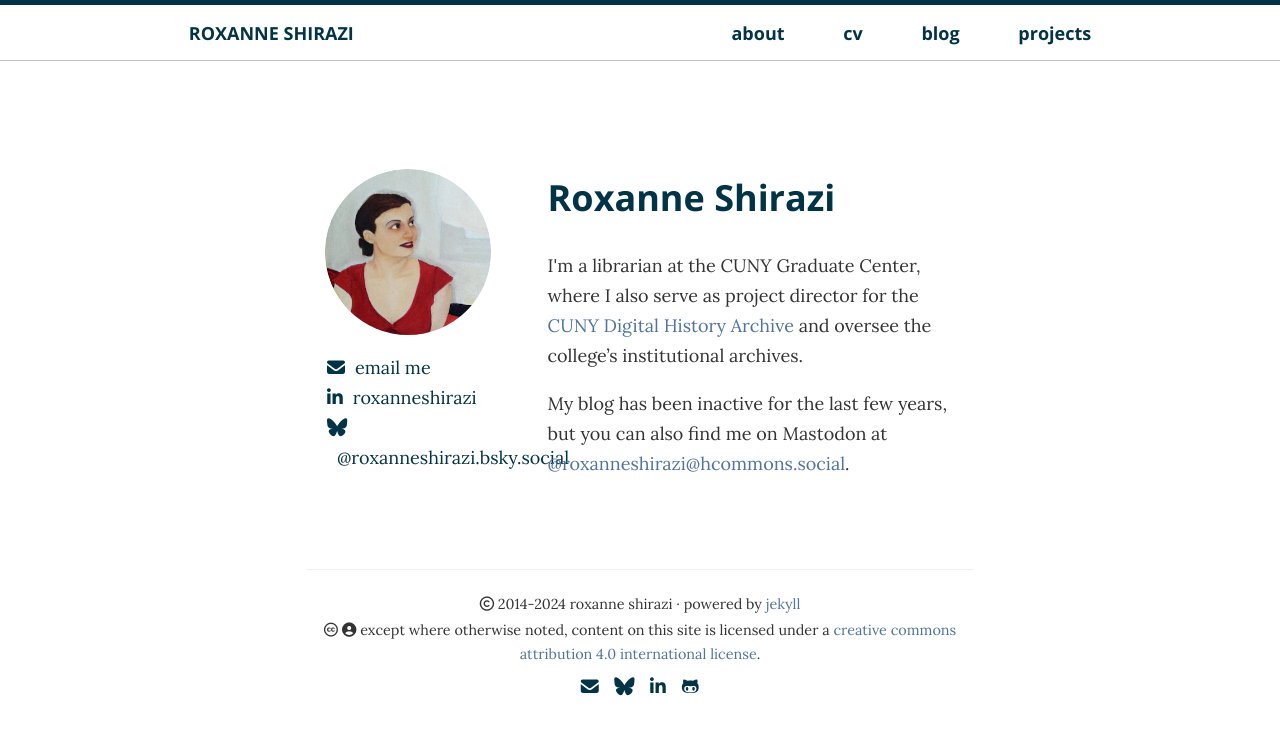
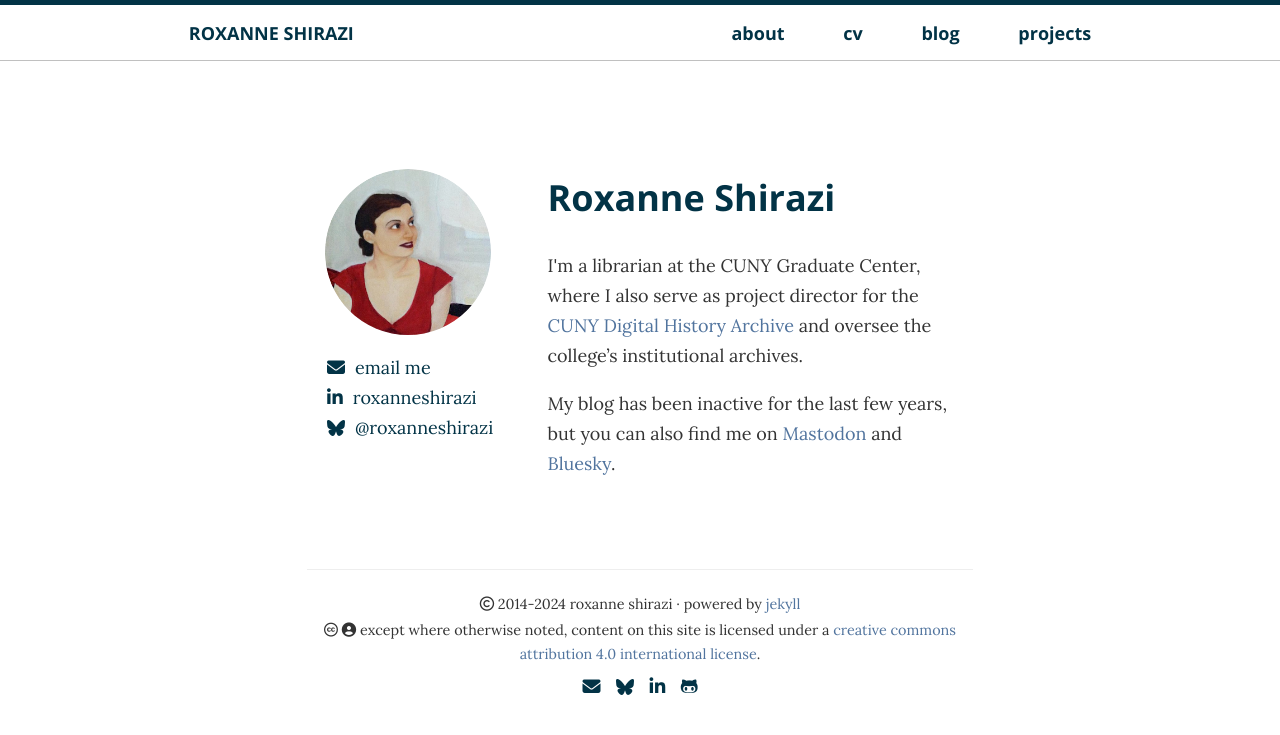
Before and after one commit to rshirazi/rshirazi.github.io, a Jekyll site: the page built from index.html, in a window 1280 px wide. Shown: the top 735 px of the page. Built offline with Jekyll 4.4.1, drawn with Linux system fonts in a browser that asks for light colours; nearby versions of some CDN libraries; library files that are not in the unit come from our copies.

Commit message:
font awesome fixes

```diff
--- a/_includes/footer.html
+++ b/_includes/footer.html
@@ -10,7 +10,7 @@
   </small>
     <div class="ftr-links">
       <a href="mailto:rshirazi@gc.cuny.edu"><i class="fa-solid fa-envelope" aria-hidden="true"></i></a>
-      <a href="https://bsky.app/profile/roxanneshirazi.bsky.social"><i class="fa-brands fa-bluesky" aria-hidden="true"></i></a>
+      <a href="https://bsky.app/profile/roxanneshirazi.bsky.social"><i class="fa-brands fa-bluesky" style="font-size: 16px;" aria-hidden="true"></i></a>
       <a href="https://www.linkedin.com/in/roxanneshirazi/"><i class="fa-brands fa-linkedin-in" aria-hidden="true"></i></a>
       <a href="https://github.com/rshirazi"><i class="fa-brands fa-github-alt" aria-hidden="true"></i></a>
     </div>
--- a/index.html
+++ b/index.html
@@ -13,7 +13,7 @@ title: Home
                 </li>
                 <li><a href="https://www.linkedin.com/in/roxanneshirazi/"><i class="fa-brands fa-linkedin-in" aria-hidden="true"></i><span class="contact-label">RoxanneShirazi</span></a>
                 </li>
-                <li><a href="https://bsky.app/profile/roxanneshirazi.bsky.social"><i class="fa-brands fa-bluesky" aria-hidden="true"></i><span class="contact-label">@roxanneshirazi.bsky.social</span></a>
+                <li><a href="https://bsky.app/profile/roxanneshirazi.bsky.social"><i class="fa-brands fa-bluesky" style="font-size: 16px;" aria-hidden="true"></i><span class="contact-label">@roxanneshirazi</span></a>
                 </li>
             </ul>
         </div>
@@ -23,7 +23,7 @@ title: Home
                 <h1 class="landing-title">Roxanne Shirazi</h1>
                 I'm a librarian at the CUNY Graduate Center, where I also serve as project director for the <a href="https://cdha.cuny.edu">CUNY Digital History Archive</a> and oversee the college’s institutional archives.
             </p>
-            <p>My blog has been inactive for the last few years, but you can also find me on Mastodon at <a rel="me" href="https://hcommons.social/@roxanneshirazi">@roxanneshirazi@hcommons.social</a>.
+            <p>My blog has been inactive for the last few years, but you can also find me on <a rel="me" href="https://hcommons.social/@roxanneshirazi">Mastodon</a> and <a href="https://bsky.app/profile/roxanneshirazi.bsky.social">Bluesky</a>.
             </p>
 
 
```
Also changed, not shown: webfonts/fa-brands-400.ttf (renamed from fonts/fa-brands-400.ttf), webfonts/fa-brands-400.woff2 (renamed from fonts/fa-brands-400.woff2), webfonts/fa-regular-400.ttf (renamed from fonts/fa-regular-400.ttf), webfonts/fa-regular-400.woff2 (renamed from fonts/fa-regular-400.woff2), webfonts/fa-solid-900.ttf (renamed from fonts/fa-solid-900.ttf), webfonts/fa-solid-900.woff2 (renamed from fonts/fa-solid-900.woff2), webfonts/fa-v4compatibility.ttf (renamed from fonts/fa-v4compatibility.ttf), webfonts/fa-v4compatibility.woff2 (renamed from fonts/fa-v4compatibility.woff2).
